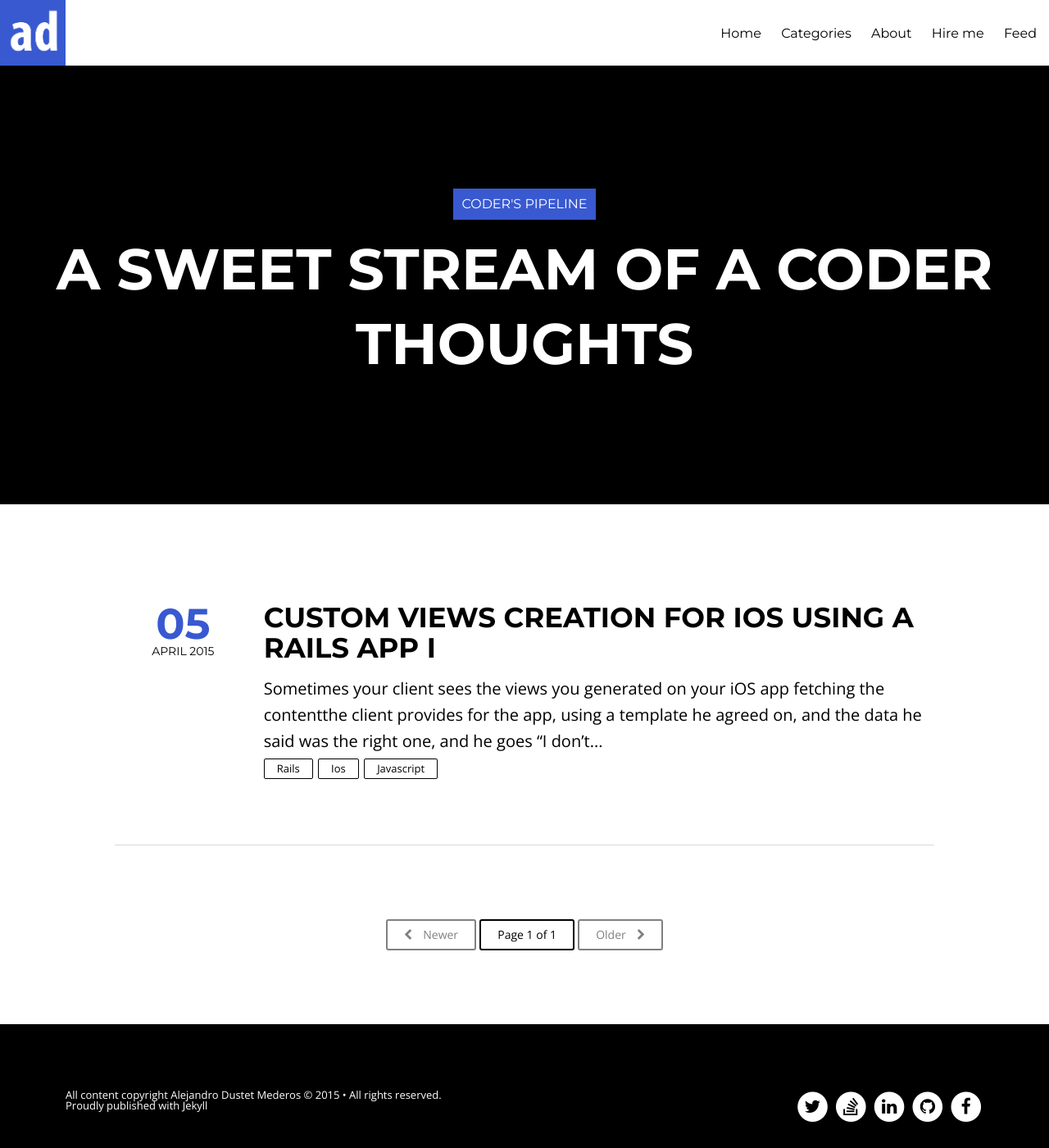
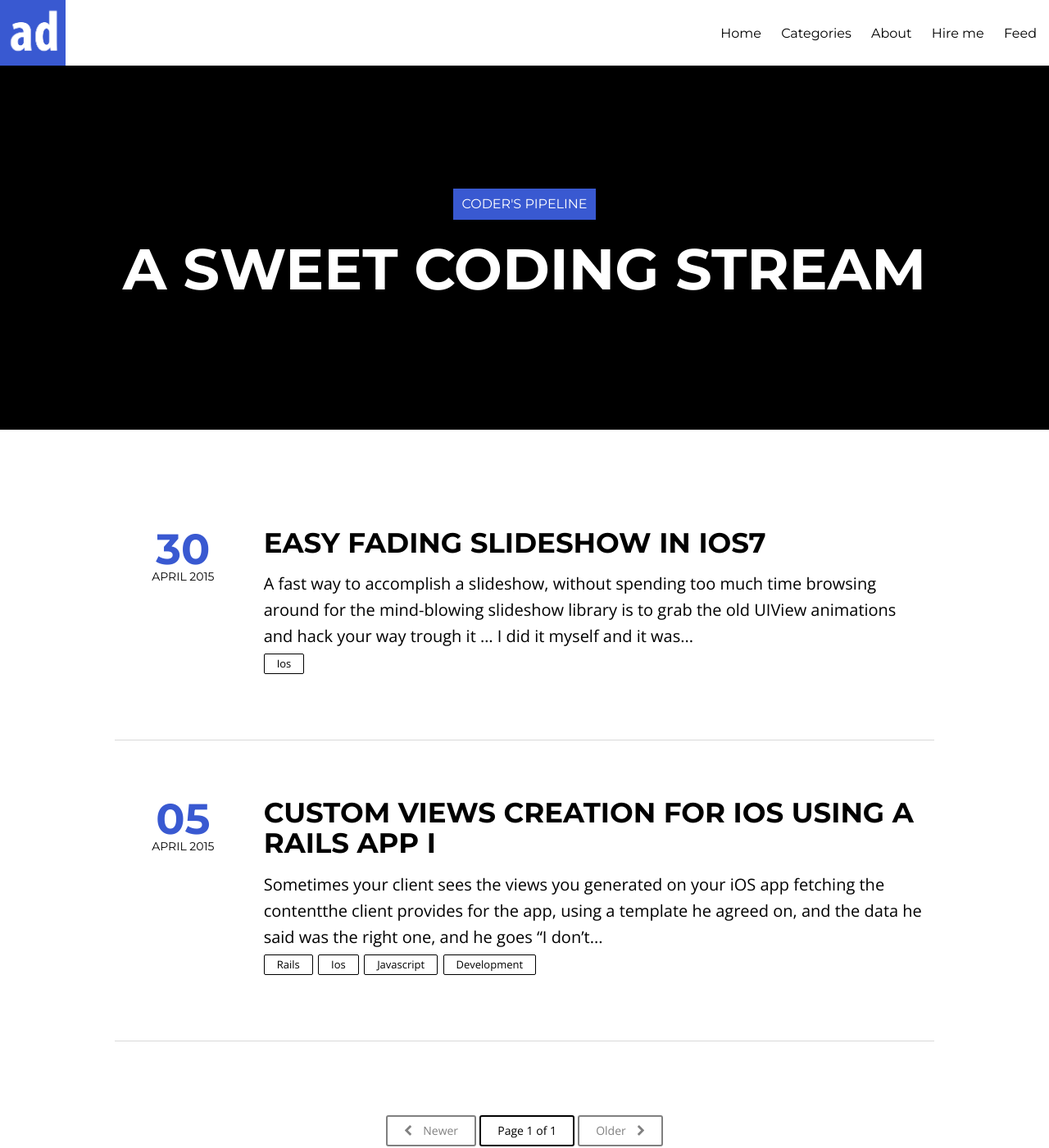
Before and after one commit to aledustet/aledustet.github.io, a Jekyll site: the page built from index.html, in a window 1280 px wide and 1400 px high. Shown: the whole window at 82% size. Built offline with Jekyll 4.4.1, drawn with Linux system fonts in a browser that asks for light colours; nearby versions of some CDN libraries; the list of posts is cut into pages by our own code; some of the changed lines change nothing that is shown.

Commit message:
Finished first version of post for ios slideshow

```diff
--- a/_config.yml
+++ b/_config.yml
@@ -1,5 +1,5 @@
 title:            Coder's Pipeline
-description:      "A Sweet Stream of a coder thoughts"
+description:      "A Sweet Coding Stream"
 logo:             logo.png
 disqus_shortname: aledustet
 share:            true
--- /dev/null
+++ b/_posts/2015-04-30-creategiflikeanimationinios.md
@@ -0,0 +1,86 @@
+---
+layout: post
+title: "Easy fading slideshow in iOS7"
+description:
+headline:
+modified: 2015-04-30 20:35:18 -0400
+category: iOS
+tags: [iOS, Animations, ObjectiveC]
+imagefeature:
+mathjax:
+chart:
+comments: true
+featured: false
+---
+
+
+A fast way to accomplish a slideshow, without spending too much time browsing around for the *mind-blowing* slideshow library is to grab the old **UIView** animations and hack your way trough it …
+
+<img src="{{ site.url }}/images/challenge_accepted.png" width="300px" height="200px" display="inline-block">
+
+I did it myself and it was pretty simple actually, just read the  first couple of lines on the documentation about animations, and i realized that you could not animate changing an **UIImage** content but you can animate the alpha of the **UIView**, and use that animation callback method in order to change the UIImage content, it is pretty straight forward, but if you are in a rush, i narrow it down for you all.
+
+All we need is the group of images we want for the slideshow, the **UIImageView** that will serve as placeholder for our slideshow and of course a cursor pointing the next image to show.
+Once we have all that, as soon as the view appears you need to trigger the animation, so a good place to do this would be right on the **viewDidAppear** method of the **ViewController**. If you need the slide to trigger somewhere else, you can of course :).
+
+{% highlight ObjectiveC %}
+
+
+- (void) viewDidLoad
+{
+    [super viewDidLoad];
+    self.imageIndex = 0;
+    self.images = @[@“image1.jpg”, @“image2.jpg”, … ,@“imageN.jpg”];
+    self.slideShowImageContainer.image = [UIImage imageNamed:self.images[self.imageIndex]];
+}
+
+- (void) viewDidAppear:(BOOL)animated
+{
+    [super viewDidAppear:animated];
+    [self fadeInImage];
+}
+
+- (void)fadeInImage
+{
+    [UIView beginAnimations:@"fade in" context:nil];
+    [UIView setAnimationDuration:0.5];
+    //1
+    [UIView setAnimationDelegate:self];
+    //2
+    [UIView setAnimationDidStopSelector:@selector(imageViewDidStop:finished:context:)];
+    //3
+    self.slideShowImageContainer.alpha = 1.0;
+    [UIView commitAnimations];
+}
+{% endhighlight %}
+
+So what do we have going on here:
+
+1. We set the animations attributes we are using and set the animation delegate to **self** in order to react to the completion of the animation.
+2. We set the method we want to be called when that animation finishes.
+3. And finally we set the parameter we actually are going to animate
+
+There is not much going on here, but the declaration of the **ViewController** as the animation delegate. There is only one step missing the method in charge of reacting to the callback generated by the animation completion. We named it on the selector using the **setAnimationDidStopSelector** method of our animation instance.
+
+{% highlight ObjectiveC %}
+- (void)imageViewDidStop:(NSString *)paramAnimationID
+              finished:(NSNumber *)paramFinished
+               context:(void *)paramContext
+{
+    //1
+    self.imageIndex = (self.imageIndex == self.images.count - 1) ? 0 : self.imageIndex + 1;
+    //2
+    self.slideShowImageContainer.alpha = 0.0;
+    //3
+    self.slideShowImageContainer.image = [UIImage imageNamed:self.images[self.imageIndex]];
+    //4
+    [self fadeInImage];
+}
+{% endhighlight %}
+
+1. We set the current index respecting the bounds.
+2. Restart the alpha of the **UIImageView** in order to do the animation over and over.
+3. Now once the **UIImageView** is no longer visible we switch the content.
+4. Finally we start the process all over again.
+
+Easy enough right i was surprised how fast and simple this was. I hope this is helpful for anyone. Thanks for reading.
--- a/_posts/2015-4-5-custom-views-creator-for-ios.markdown
+++ b/_posts/2015-4-5-custom-views-creator-for-ios.markdown
@@ -2,6 +2,7 @@
 layout: post
 title:  "Custom views creation for iOS using a Rails app I"
 date:   2015-4-5 16:00:25
+category: Development
 categories: rails iOS Javascript
 comments: true
 ---
```
Also changed, not shown: images/challenge_accepted.png (added).
